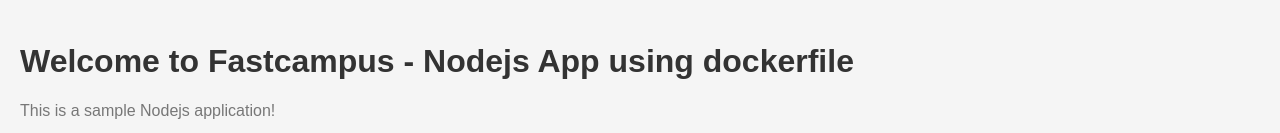
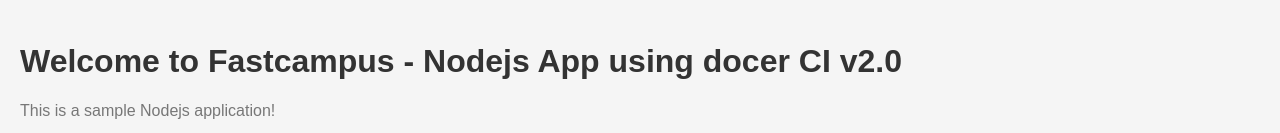
Before and after one commit to lovebach2000/docker-ci, a website: page public/index.html in a window 1280 px wide. Shown: the part 284-417 px from the top of the page. Drawn offline with Linux system fonts and the light colour scheme.

Commit message:
fastcampus docker CI

```diff
--- a/public/index.html
+++ b/public/index.html
@@ -7,7 +7,7 @@
 </head>
 <body>
   <img src="images/fastcampus.png" alt="fastcampus logo">
-  <h1>Welcome to Fastcampus - Nodejs App using dockerfile</h1>
+  <h1>Welcome to Fastcampus - Nodejs App using docer CI v2.0</h1>
   <p>This is a sample Nodejs application!</p>
 </body>
 </html>
```
